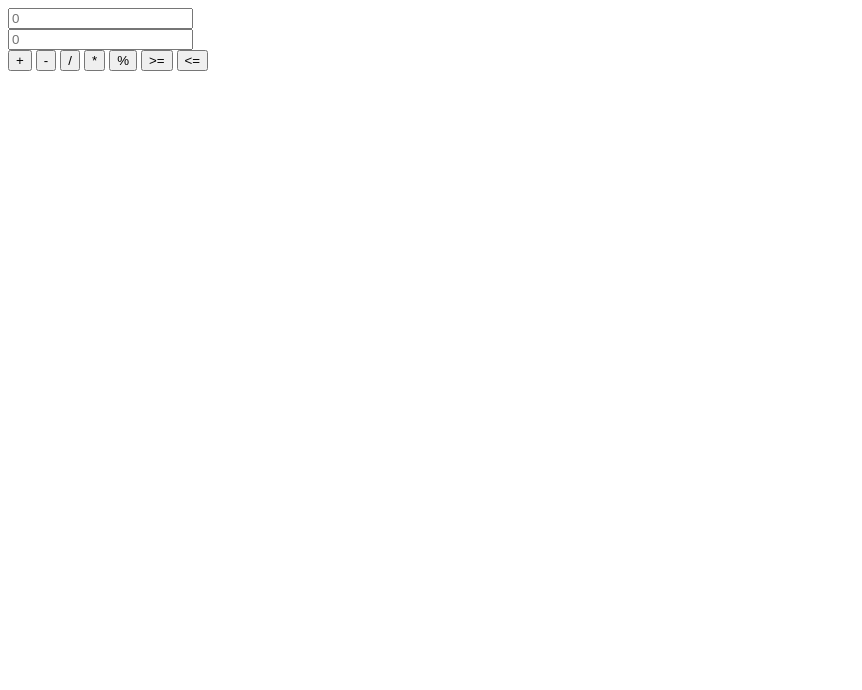
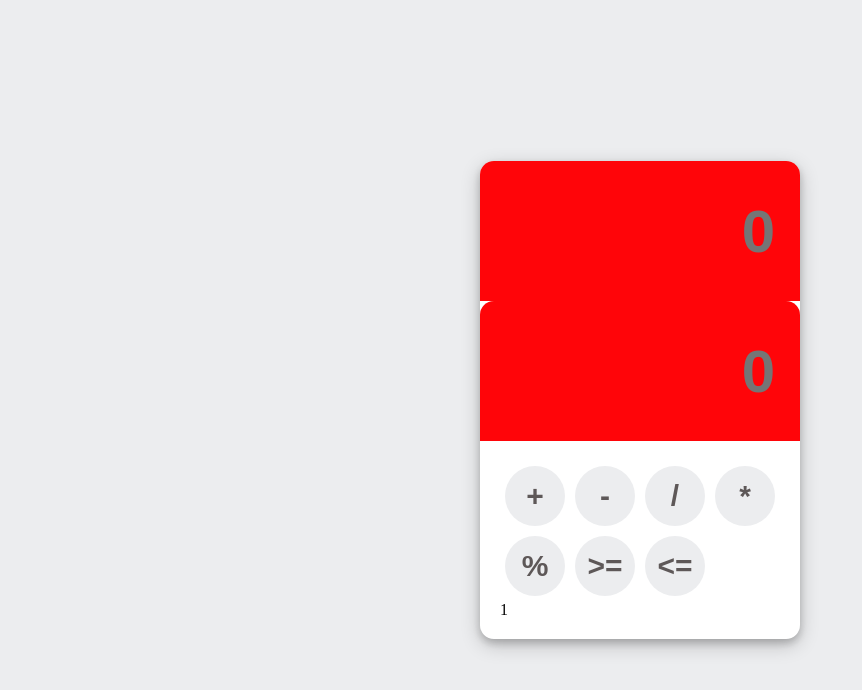
Before and after one commit to filipeamorais/ee547interintranetappdevhw4, a plain HTML site: page index.html in a window 1280 px wide. Both pictures are taken after a click on the button ">=". Shown: the whole page, without its empty margins (0-862 px from the left). Drawn offline with Linux system fonts and the light colour scheme.

Commit message:
new: added the javascript functions for the calculator of all the buttons, and the style for buttons, displays and outlayer.

```diff
--- /dev/null
+++ b/calculator.js
@@ -0,0 +1,95 @@
+var buttonAdd = document.querySelector("#add");
+var buttonSubtract = document.querySelector("#subtract");
+var buttonDivide = document.querySelector("#divide");
+var buttonMultiply = document.querySelector("#multiply");
+var buttonModulus = document.querySelector("#modulus");
+var buttonGreaterThan = document.querySelector("#greaterthan");
+var buttonLessThan = document.querySelector("#lessthan");
+var form = document.querySelector("#calculatorForm");
+var displayResult = document.querySelector("#displayResult");
+var inputX;
+var inputY;
+
+buttonAdd.addEventListener("click", function(event){
+    event.preventDefault()
+
+    //Extract information from the inputs
+    getDataFromInput()
+
+    var result = inputX + inputY
+    displayResult.innerHTML = result
+})
+
+buttonSubtract.addEventListener("click", function(event){
+    event.preventDefault()
+
+    //Extract information from the inputs
+    getDataFromInput()
+
+    var result = inputX - inputY
+    displayResult.innerHTML = result
+})
+
+buttonDivide.addEventListener("click", function(event){
+    event.preventDefault()
+
+    //Extract information from the inputs
+    getDataFromInput()
+
+    var result = inputX / inputY
+    displayResult.innerHTML = result
+})
+
+buttonMultiply.addEventListener("click", function(event){
+    event.preventDefault()
+
+    //Extract information from the inputs
+    getDataFromInput()
+
+    var result = inputX * inputY
+    displayResult.innerHTML = result
+})
+
+buttonModulus.addEventListener("click", function(event){
+    event.preventDefault()
+
+    //Extract information from the inputs
+    getDataFromInput()
+
+    var result = inputX % inputY
+    displayResult.innerHTML = result
+})
+
+buttonGreaterThan.addEventListener("click", function(event){
+    event.preventDefault()
+
+    //Extract information from the inputs
+    getDataFromInput()
+
+    if (inputX >= inputY) {
+        var result = 1
+    } else {
+        var result = 0
+    }
+    displayResult.innerHTML = result
+})
+
+buttonLessThan.addEventListener("click", function(event){
+    event.preventDefault()
+
+    //Extract information from the inputs
+    getDataFromInput()
+
+    if (inputX <= inputY) {
+        var result = 1
+    } else {
+        var result = 0
+    }
+    displayResult.innerHTML = result
+})
+
+
+function getDataFromInput (){
+    inputX = Number(document.getElementById("inputX").value)
+    inputY = Number(document.getElementById("inputY").value)
+}
--- a/index.html
+++ b/index.html
@@ -5,29 +5,32 @@
     <meta name="viewport" content="width=device-width, initial-scale=1.0">
     <meta http-equiv="X-UA-Compatible" content="ie=edge">
     <title>JavaScript Calculator | Filipe Morais</title>
+    <link rel="stylesheet" href="style.css">
 </head>
 <body>
     <div class="outlayer">
-        <form name="calculatorForm">
+        <form id="calculatorForm">
             <div class="display">
-                <input type="text" placeholder="0" name="displayResultX"/>
+                <input type="text" placeholder="0" id="inputX"/>
             </div>
             <div class="display">
-                <input type="text" placeholder="0" name="displayResultX"/>
+                <input type="text" placeholder="0" id="inputY"/>
             </div>
             <div class="buttons">
                 <div class="row">
-                    <input type="button" name="add" value="+" onClick="calcNumbers(b7.value)">
-                    <input type="button" name="subtract" value="-" onClick="calcNumbers(b7.value)">
-                    <input type="button" name="divide" value="/" onClick="calcNumbers(b7.value)">
-                    <input type="button" name="multiply" value="*" onClick="calcNumbers(b7.value)">
-                    <input type="button" name="modulus" value="%" onClick="calcNumbers(b7.value)">
-                    <input type="button" name="greaterthan" value="&gt;=" onClick="calcNumbers(b7.value)">
-                    <input type="button" name="lessthan" value="&lt;=" onClick="calcNumbers(b7.value)">
+                    <input type="button" id="add" value="+">
+                    <input type="button" id="subtract" value="-" >
+                    <input type="button" id="divide" value="/" >
+                    <input type="button" id="multiply" value="*" >
+                    <input type="button" id="modulus" value="%" >
+                    <input type="button" id="greaterthan" value="&gt;=">
+                    <input type="button" id="lessthan" value="&lt;=">
                 </div>
-            <div class="displayResult"></div>
+            <div id="displayResult"></div>
             </div>
         </form>
     </div>
+    <!--javascript importing-->
+	<script src="calculator.js"></script>
 </body>
 </html>
--- /dev/null
+++ b/style.css
@@ -0,0 +1,70 @@
+body, html {
+    background: #ECEDEF;
+    margin: 0;
+    padding: 0;
+}
+
+.outlayer {
+    position: fixed;
+    top: 50%;
+    left: 50%;
+    transform: translate(-50%, -50%);
+    background: #fff;
+    box-shadow: 0 4px 8px 0 rgba(0,0,0,0.2), 0 6px 20px 0 rgba(0,0,0,0.2);
+    border-radius: 14px;
+    padding-bottom: 20px;
+    width: 320px;
+}
+
+.display {
+    width: 100%;
+    height: 60px;
+    padding: 40px 0;
+    background: #FF0509;
+    border-top-left-radius: 14px;
+    border-top-right-radius: 14px;
+}
+
+.buttons {
+    padding: 20px 20px 0 20px;
+}
+
+.row {
+    width: 280px;
+    float: left;
+}
+
+input[type=button] {
+    width: 60px;
+    height: 60px;
+    float: left;
+    padding: 0;
+    margin: 5px;
+    box-sizing: border-box;
+    background: #ecedef;
+    border: none;
+    font-size: 30px;
+    line-height: 30px;
+    border-radius: 50%;
+    font-weight: 700;
+    color: #5E5858;
+    cursor: pointer;
+
+}
+
+input[type=text] {
+    width: 270px;
+    height: 60px;
+    float: left;
+    padding: 0;
+    box-sizing: border-box;
+    border: none;
+    background: none;
+    color: #ffffff;
+    text-align: right;
+    font-weight: 700;
+    font-size: 60px;
+    line-height: 60px;
+    margin: 0 25px;
+
+}
```
